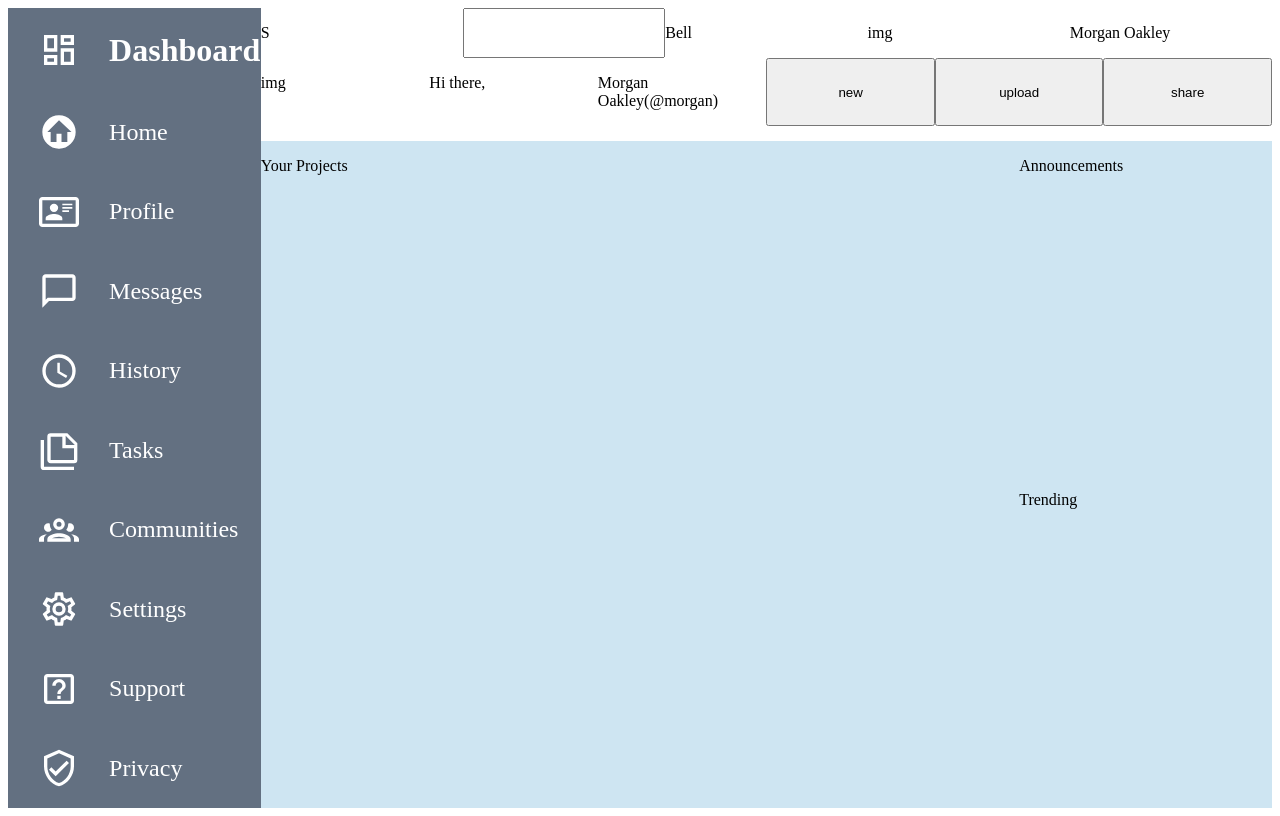
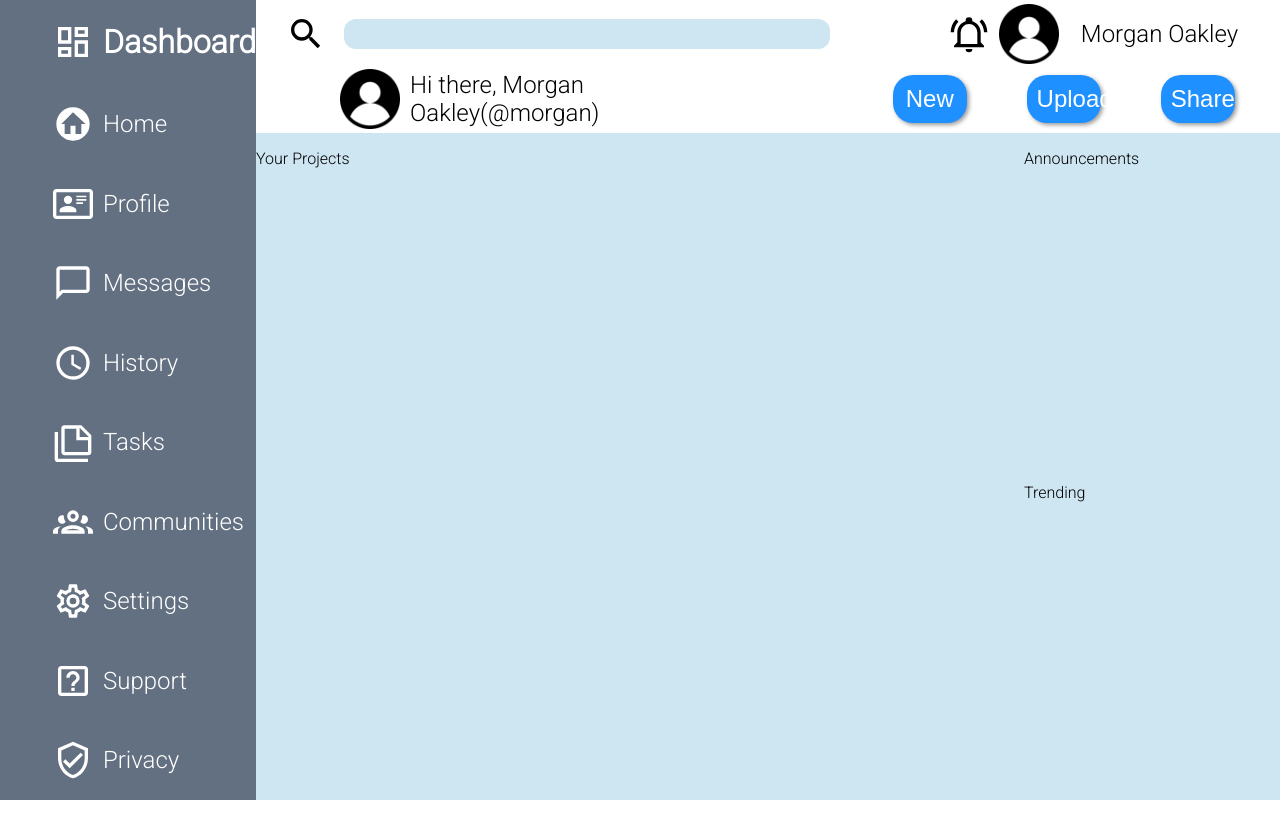
Before and after one commit to ColumMaher/practice-admin-dashboard, a plain HTML site: page index.html in a window 1280 px wide. Drawn offline with Linux system fonts and the light colour scheme.

Commit message:
Header content w/ styling, icons

```diff
--- a/index.html
+++ b/index.html
@@ -5,6 +5,9 @@
     <meta name="viewport" content="width=device-width, initial-scale=1.0">
     <title>Document</title>
     <link rel="stylesheet" href="styles.css">
+    <link rel="preconnect" href="https://fonts.googleapis.com">
+    <link rel="preconnect" href="https://fonts.gstatic.com" crossorigin>
+    <link href="https://fonts.googleapis.com/css2?family=Roboto:wght@100;300&display=swap" rel="stylesheet">
 </head>
 <body>
     <div class="page-layout">
@@ -72,20 +75,22 @@
         </div>
         <div class="header">
             <div class="header-top">
-                <p>S</p>
+                <img src="images/magnify.svg" alt="Search Icon">
                 <input type="text" name="" id="">
-                <p>Bell</p>
-                <p>img</p>
-                <p>Morgan Oakley</p>
+                <img src="images/bell-ring-outline.svg" alt="Notification Icon">
+                <img class="prof-pic" src="images/user.png" alt="Profile">
+                <div>Morgan Oakley</div>
             </div>
             <div class="header-bottom">
-                <p>img</p>
-                <p>Hi there,</p>
-                <p>Morgan Oakley(@morgan)</p>
-
-                <button>new</button>
-                <button>upload</button>
-                <button>share</button>
+                <img class="prof-pic" src="images/user.png" alt="Profile">
+                <div>
+                    Hi there,
+                    Morgan Oakley(@morgan)
+                </div>
+                <div></div>
+                <button>New</button>
+                <button>Upload</button>
+                <button>Share</button>
             </div>
         </div>
         <div class="main">
--- a/styles.css
+++ b/styles.css
@@ -1,3 +1,15 @@
+body{
+    margin: 0;
+    font-family: 'Roboto', sans-serif;
+}
+img {
+    height: 40px;
+    width: 40px;
+}
+.prof-pic{
+    height: 60px;
+    width: 60px;
+}
 .page-layout {
     display: grid;
     grid-template-columns: 1fr 4fr;
@@ -11,6 +23,7 @@
     color: white;
     display: grid;
     grid-template-columns: 2fr 3fr;
+    column-gap: 10px;
 }
 .sidebar-item{
     display: flex;
@@ -26,7 +39,10 @@
 .sidebar-item:has(p) {
     justify-content: start;
 }
-img {
+.sidebar-item:has(img) {
+    justify-content: end;
+}
+.sidebar-item>img {
     height: 40px;
     width: 40px;
     filter: invert(100%);
@@ -35,14 +51,53 @@ img {
     grid-column: 2/3;
     display: flex;
     flex-direction: column;
+    justify-content: space-evenly;
+    padding-left: 20px;
+    padding-right: 20px;
+    font-size: 24px;
 }
 .header-top{
     display: grid;
-    grid-template-columns: repeat(5, 1fr);
+    grid-template-columns: 60px 3fr 60px 60px 1fr;
+    justify-items: center;
+    align-items: center;
+}
+.header-top>input{
+    background-color: #CEE5F2;
+    border-radius: 12px;
+    border: none;
+    font-size: 24px;
+    margin: 8px;
+    width: 80%;
+    justify-self: start;
 }
 .header-bottom{
     display: grid;
-    grid-template-columns: repeat(6, 1fr);
+    grid-template-columns: 1fr 1fr 2fr 1fr 1fr 1fr;
+    justify-items: center;
+    align-items: center;
+    column-gap: 10px;
+}
+.header-bottom>img{
+    justify-self: end;
+}
+button{
+    font-size: 24px;
+    padding: 10px;
+    border: transparent;
+    box-shadow: 2px 2px 4px rgba(0,0,0,0.4);
+    background: dodgerblue;
+    color: white;
+    border-radius: 20px;
+    width: 60%;
+}
+button:hover {
+    background: rgb(2,0,36);
+    background: linear-gradient(90deg, rgba(30,144,255,1) 0%, rgba(0,212,255,1) 100%);
+}
+
+button:active {
+    transform: translate(0em, 0.2em);
 }
 .main {
     display: grid;
```
Also changed, not shown: images/bell-ring-outline.svg (added), images/magnify.svg (added), images/user.png (added).
